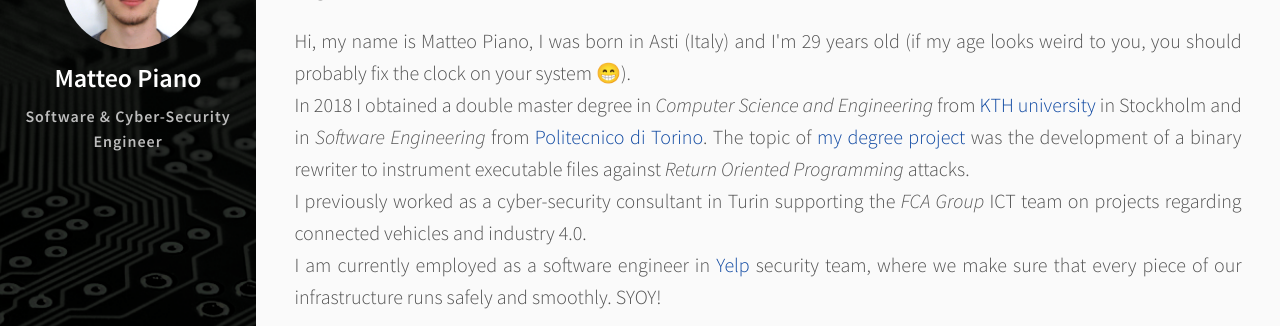
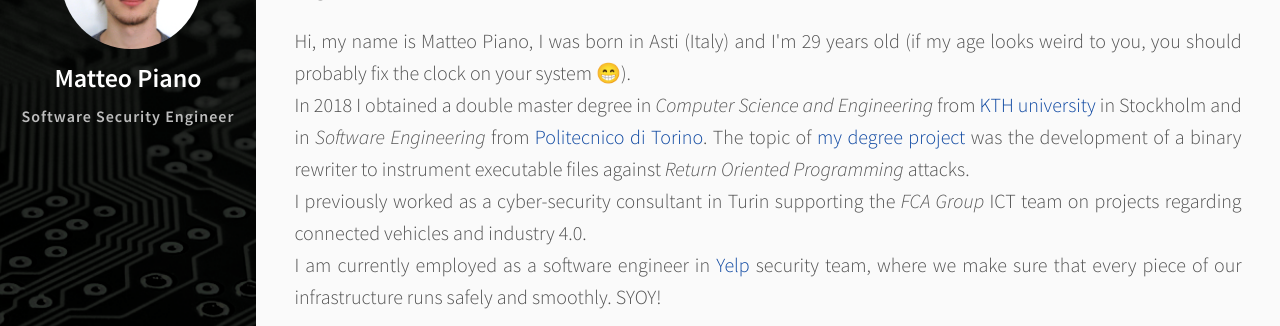
Before and after one commit to piax93/piax93.github.io, a Jekyll site: the page built from index.html, in a window 1280 px wide. Shown: the part 156-482 px from the top of the page. Built offline with Jekyll 4.4.1, drawn with Linux system fonts in a browser that asks for light colours.

```diff
--- a/_config.yml
+++ b/_config.yml
@@ -1,5 +1,5 @@
 name: 'SIGSEGV'
-description: 'Software & Cyber-Security Engineer'
+description: 'Software Security Engineer'
 
 safe: true
 lsi: false
@@ -8,7 +8,7 @@ url: 'https://piax93.github.io'
 author: 'Matteo Piano'
 linkedin: 'pianomatteo'
 github: 'piax93'
-twitter: 'piax93'
+twitter: 'matp93_'
 facebook: 'piax93'
 
 excerpt_separator: '.'
```
